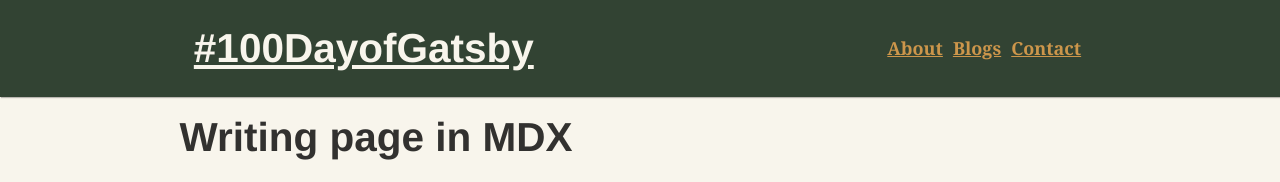
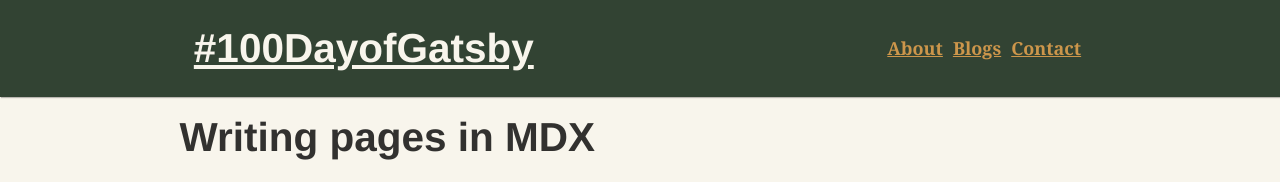
Before and after one commit to tesshuang/gatstby-blog, a Gatsby site: page /mdxpage in a window 1280 px wide. Shown: the top 182 px of the page. Built offline with nearby package versions, Linux system fonts and the light colour scheme; Gatsby itself is replaced by a stand-in of ours; some packages are replaced by stand-ins of ours.

Commit message:
Fixed typo

```diff
--- a/src/pages/mdxpage.mdx
+++ b/src/pages/mdxpage.mdx
@@ -8,7 +8,7 @@
 
 <SEO title="MDX Pages" description="Build your pages with MDX in Gatsby" />
 
-# Writing page in MDX
+# Writing pages in MDX
 When handling long-form content for your pages, JSX is the ideal format. MDX could transform the heavily syntax based file to be fairly straight-forward. Let's dive in to how to work with MDX in Gatsby.
 ### What is MDX
 MDX is Markdown for the component era. It lets you write JSX embedded inside Markdown. Importing and JSX syntax works just like it does in your components. This results in a seamless experience for developers and content authors alike.
```
